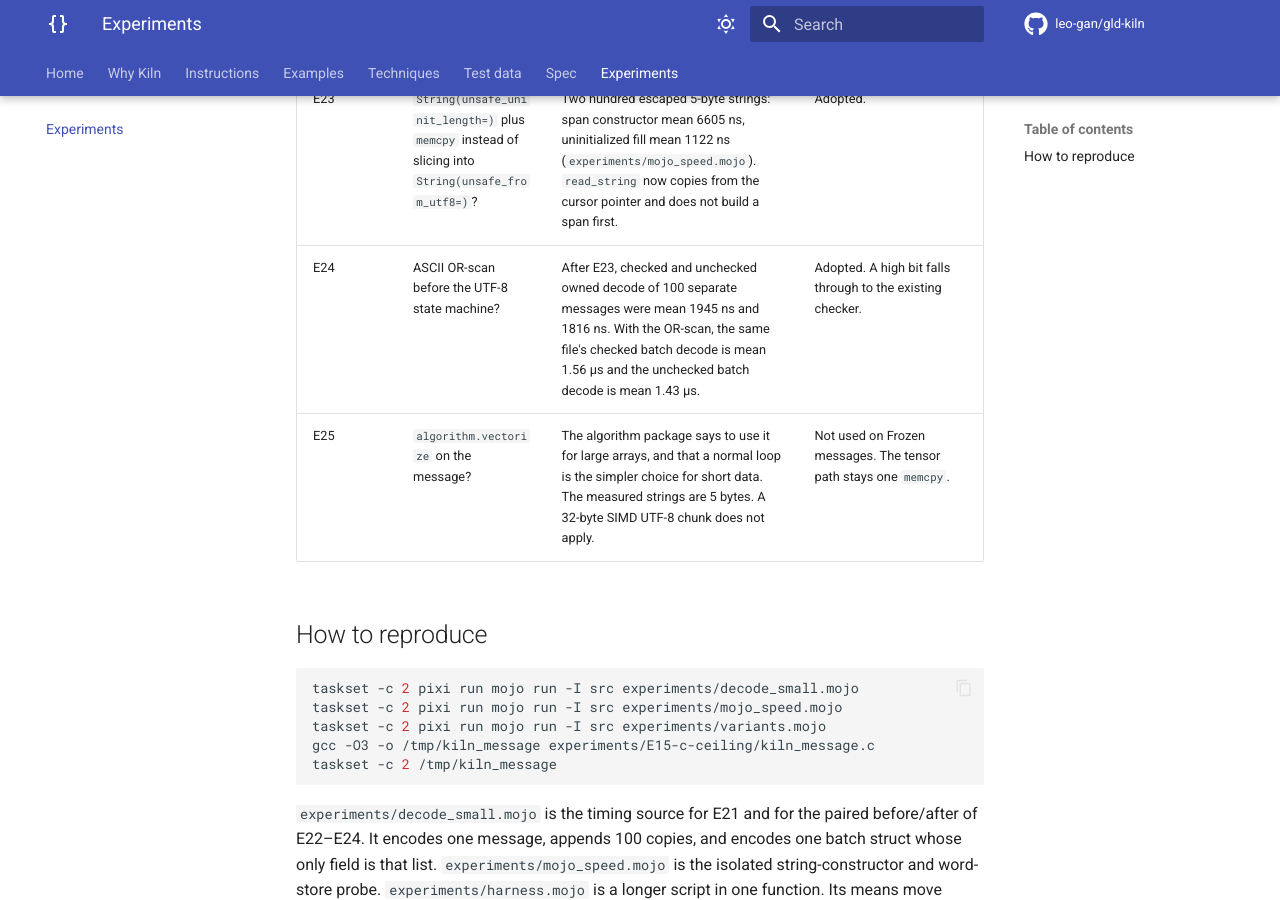
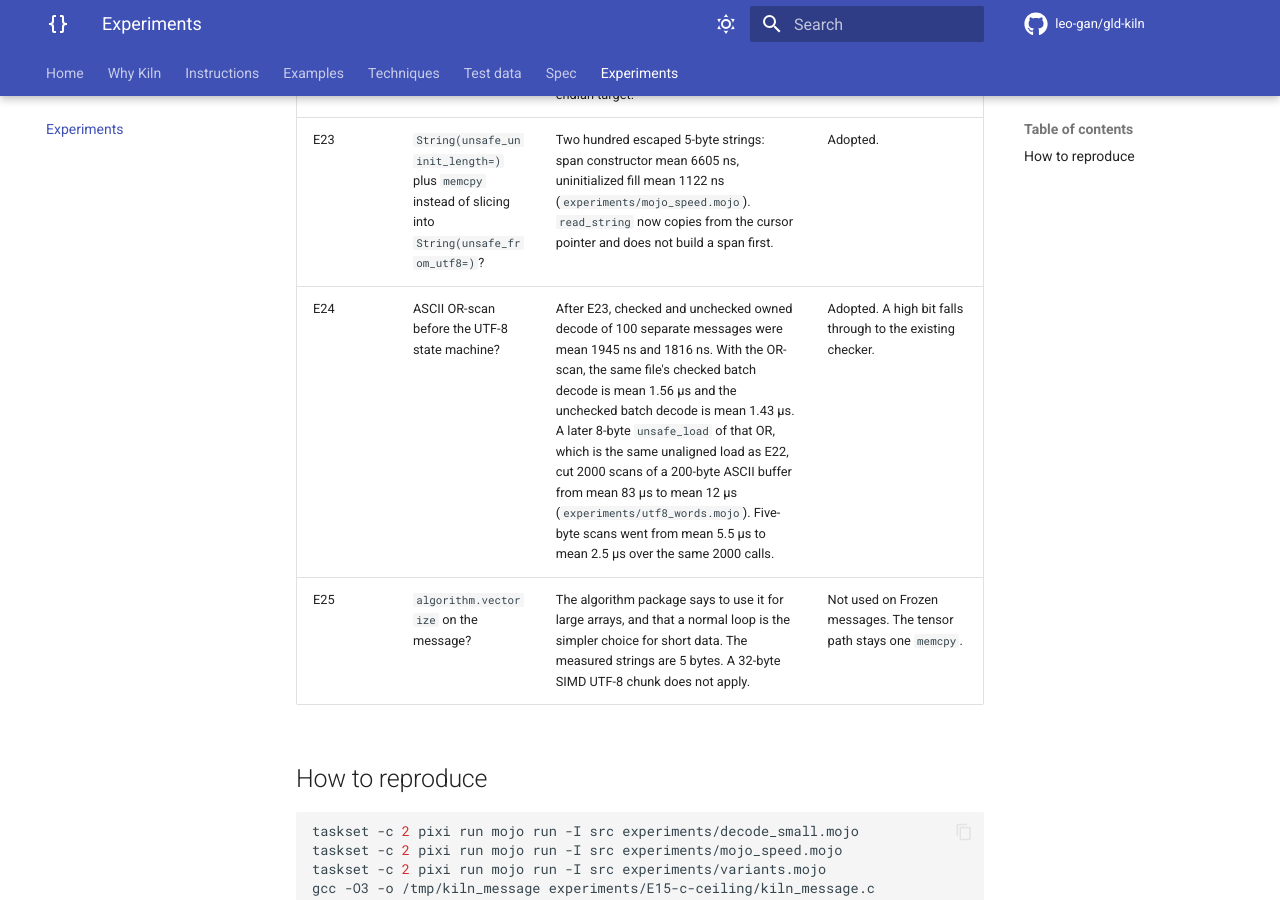
Before and after one commit to leo-gan/gld-kiln, an MkDocs documentation site: the page built from docs/experiments.md, in a window 1280 px wide and 900 px high, scrolled down 3132 px. Built offline with MkDocs 1.6.1 and Material for MkDocs 9.7.7, drawn with Linux system fonts in a browser that asks for light colours; comment, search, counter and statistics services are not loaded.

Commit message:
Scan ASCII text eight bytes at a time.
Pointer.unsafe_load of an unaligned UInt64 tests the high bit of eight bytes in one step. A set bit still falls through to the multi-byte UTF-8 checker.

```diff
--- a/docs/experiments.md
+++ b/docs/experiments.md
@@ -30,7 +30,7 @@ Sources: `experiments/harness.mojo`, `experiments/variants.mojo`, and `experimen
 | E21 | One reserve for a leaf struct, then pointer stores? | One message: encode mean 15 ns, decode mean 36 ns, about 51 ns together. Batch of 100 as one list field: encode mean 345 ns, decode mean 1.80 µs without UTF-8 and 3.09 µs with UTF-8. Together with UTF-8 that is about 3.4 µs. `copy_bytes` of the 4404-byte batch mean 129 ns. | Adopted when every field is a scalar or a string, up to 16 fields. Other structs keep a checked store per field. |
 | E22 | Unaligned `Pointer.unsafe_store` / `unsafe_load` for 2-, 4-, and 8-byte values? | The pointer manual documents `alignment=1` for data that is not naturally aligned. On this little-endian host a paired `decode_small.mojo` run moved batch encode from mean 443 ns to mean 339 ns, and owned decode of that batch with UTF-8 from mean 3.32 µs to mean 1.56 µs (the decode move is mostly E23 and E24). Byte stores remain in the source for a big-endian target. | Adopted when `is_little_endian()` is true. |
 | E23 | `String(unsafe_uninit_length=)` plus `memcpy` instead of slicing into `String(unsafe_from_utf8=)`? | Two hundred escaped 5-byte strings: span constructor mean 6605 ns, uninitialized fill mean 1122 ns (`experiments/mojo_speed.mojo`). `read_string` now copies from the cursor pointer and does not build a span first. | Adopted. |
-| E24 | ASCII OR-scan before the UTF-8 state machine? | After E23, checked and unchecked owned decode of 100 separate messages were mean 1945 ns and 1816 ns. With the OR-scan, the same file's checked batch decode is mean 1.56 µs and the unchecked batch decode is mean 1.43 µs. | Adopted. A high bit falls through to the existing checker. |
+| E24 | ASCII OR-scan before the UTF-8 state machine? | After E23, checked and unchecked owned decode of 100 separate messages were mean 1945 ns and 1816 ns. With the OR-scan, the same file's checked batch decode is mean 1.56 µs and the unchecked batch decode is mean 1.43 µs. A later 8-byte `unsafe_load` of that OR, which is the same unaligned load as E22, cut 2000 scans of a 200-byte ASCII buffer from mean 83 µs to mean 12 µs (`experiments/utf8_words.mojo`). Five-byte scans went from mean 5.5 µs to mean 2.5 µs over the same 2000 calls. | Adopted. A high bit falls through to the existing checker. |
 | E25 | `algorithm.vectorize` on the message? | The algorithm package says to use it for large arrays, and that a normal loop is the simpler choice for short data. The measured strings are 5 bytes. A 32-byte SIMD UTF-8 chunk does not apply. | Not used on Frozen messages. The tensor path stays one `memcpy`. |
 
 ## How to reproduce
```
Also changed, not shown: docs/techniques.md (+1 -1 lines), 2 other files.
